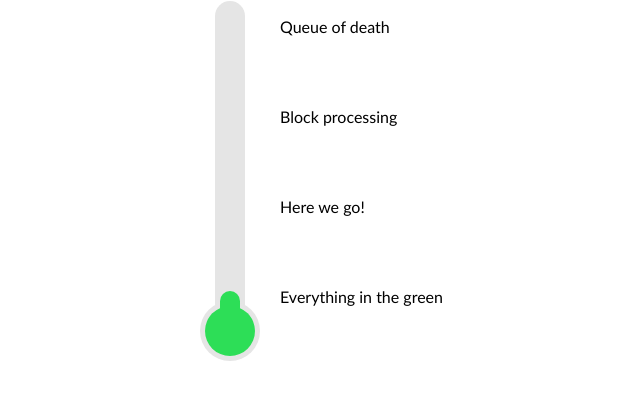
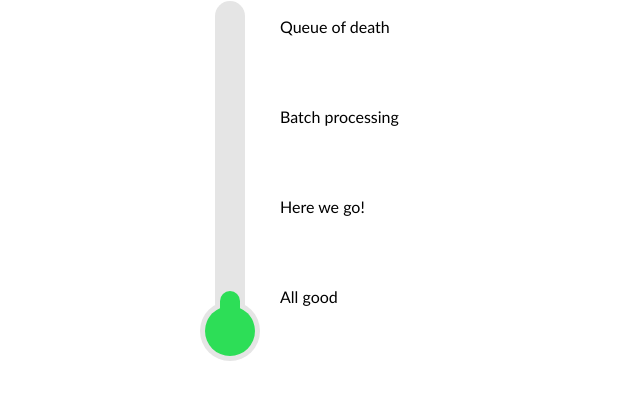
Before and after one commit to dieliste/mensa, a Django app: page / in a window 1280 px wide. Shown: the part 192-587 px from the top of the page, without its empty margins (410-1050 px from the left). Run offline with Django 3.2, Linux system fonts and the light colour scheme; data that the repository does not hold is empty.

Commit message:
Improve English translation

```diff
--- a/homometer/templates/homometer/index.html
+++ b/homometer/templates/homometer/index.html
@@ -36,11 +36,11 @@
 				<ul>
 					<li>{% trans 'Queue of death' %}</li>
 					<li></li>
-					<li>{% trans 'Block processing' %}</li>
+					<li>{% trans 'Batch processing' %}</li>
 					<li></li>
 					<li>{% trans 'Here we go!' %}</li>
 					<li></li>
-					<li>{% trans 'Everything in the green' %}</li>
+					<li>{% trans 'All good' %}</li>
 				</ul>
 			</aside>
 			{% if minimal is False %}
```
Also changed, not shown: README.md, homometer/locale/de_DE/LC_MESSAGES/django.po.
